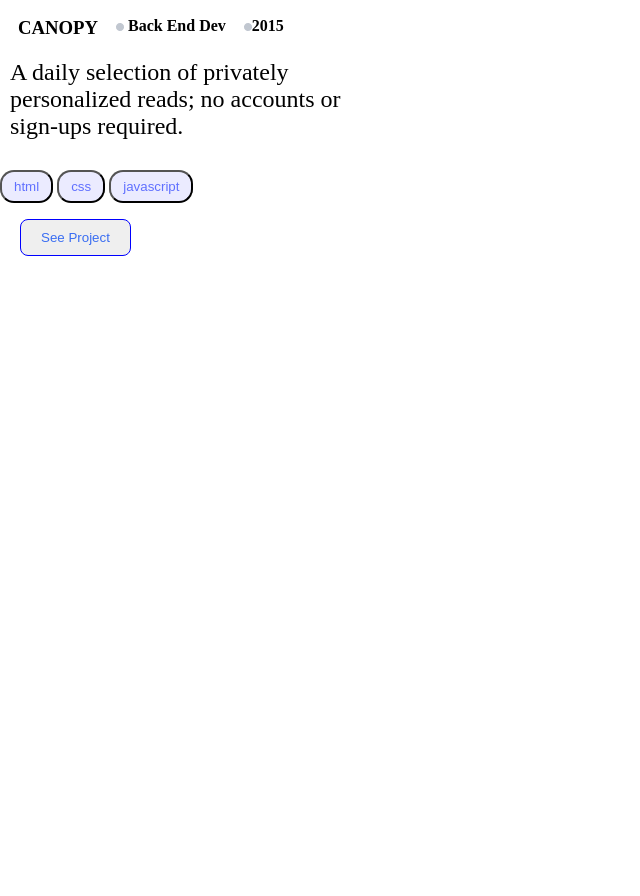
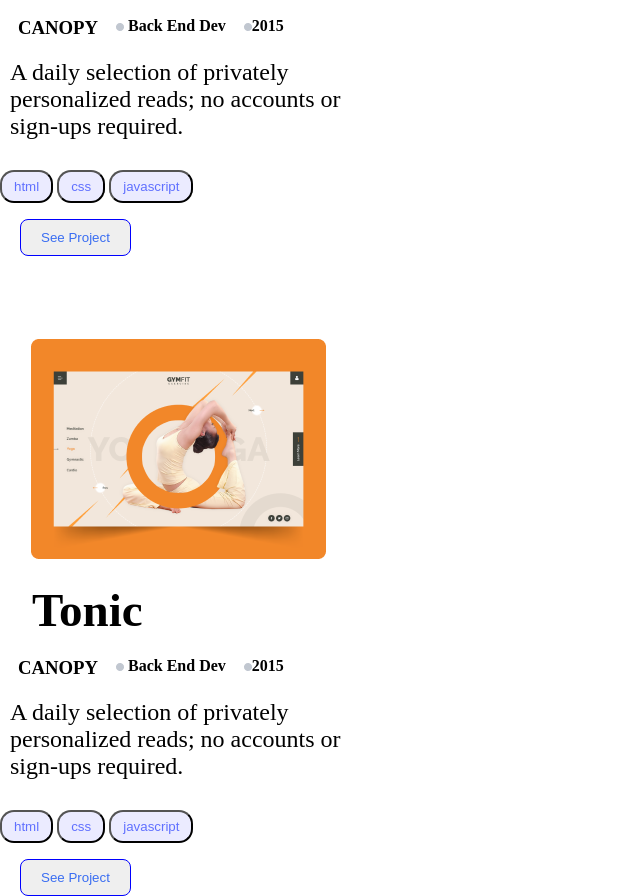
Before and after one commit to roshan-bajgain/Mobile-main, a website: page index.html in a window 1280 px wide. Shown: the part 1078-1974 px from the top of the page, without its empty margins (0-640 px from the left). Before the commit the page ends 1334 px from the top, so only its background shows below. Drawn offline with Linux system fonts and the light colour scheme.

Commit message:
Added portfolia 3

```diff
--- a/index.html
+++ b/index.html
@@ -46,6 +46,25 @@
       <button class="btn4" type="button">See Project</button>
   </Section>
   </header>
-
+  <header>
+    <img class="img1" src="Snapshoot Portfolio (2).png" alt="Picture of Portfolio">
+  <Section>
+    <h1>Tonic</h1>
+    <div class="tag">
+      <h3>CANOPY</h3>
+      <h4><img src="Counter.png"> Back End Dev</h4>
+      <h4><img src="Counter.png">2015</h4>
+    </div>
+      <p class="para">
+        A daily selection of privately <br>personalized reads; no accounts or <br>sign-ups required.
+      </p>
+      <div class="btn">
+        <button class="btn1" type="button">html</button>
+        <button class="btn2" type="button">css</button>
+        <button class="btn3" type="button">javascript</button>
+      </div>
+      <button class="btn4" type="button">See Project</button>
+  </Section>
+  </header>
 </body>
 </html>
--- a/style.css
+++ b/style.css
@@ -152,3 +152,77 @@ h4 {
   border: 1px solid blue;
   border-radius: 8px;
 }
+.img1 {
+  margin-left: 31px;
+  margin-top: 83px;
+}
+
+h1 {
+  font-size: 47px;
+  margin-left: 32px;
+  margin-top: 20px;
+}
+
+h3 {
+  margin-left: 18px;
+  margin-top: 20px;
+}
+h4 {
+  margin-top: 20px;
+  margin-left: 18px;
+}
+
+.tag {
+  display: flex;
+}
+
+.num {
+  margin-left: 10px;
+  font-size: 15px;
+  color: #7A869A;
+}
+
+.para {
+  margin-top: 20px;
+  font-size: 24px;
+  margin-left: 10px;
+}
+
+.btn {
+  margin-top: 20px;
+  size: 50px;
+  justify-content: space-between;
+}
+
+.btn1 {
+  margin-top: 10px;
+  padding: 7px 12px;
+  background-color: #EBEBFF;
+  border-radius: 14px;
+  color: #6070FF;
+}
+
+.btn2 {
+  margin-top: 10px;
+  padding: 7px 12px;
+  background-color: #EBEBFF;
+  border-radius: 14px;
+  color: #6070FF;
+}
+
+.btn3 {
+  margin-top: 10px;
+  padding: 7px 12px;
+  background-color: #EBEBFF;
+  border-radius: 14px;
+  color: #6070FF;
+}
+
+.btn4 {
+  padding: 10px 20px;
+  color: #396DF2;
+  margin-top: 16px;
+  margin-left: 20px;
+  border: 1px solid blue;
+  border-radius: 8px;
+}
```
